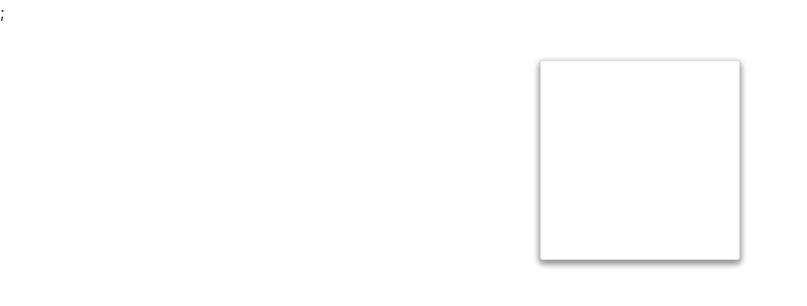
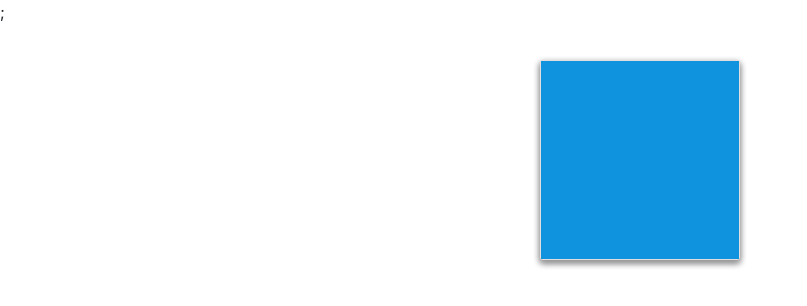
Before and after one commit to rgonz166/ClickGame, a React (Create React App) app: page / in a window 1280 px wide. Shown: the top 306 px of the page, without its empty margins (0-807 px from the left). Built offline with nearby package versions, Linux system fonts and the light colour scheme.

Commit message:
Add: style to card image container

```diff
--- a/src/components/FriendCard/style.css
+++ b/src/components/FriendCard/style.css
@@ -7,3 +7,9 @@
     width: 200px;
     box-shadow: 0 3px 6px #999, 0 3px 6px #999;
 }
+
+.card>.img-container {
+    overflow: hidden;
+    height: 200px;
+    background: rgb(16, 147, 223);
+}
```
